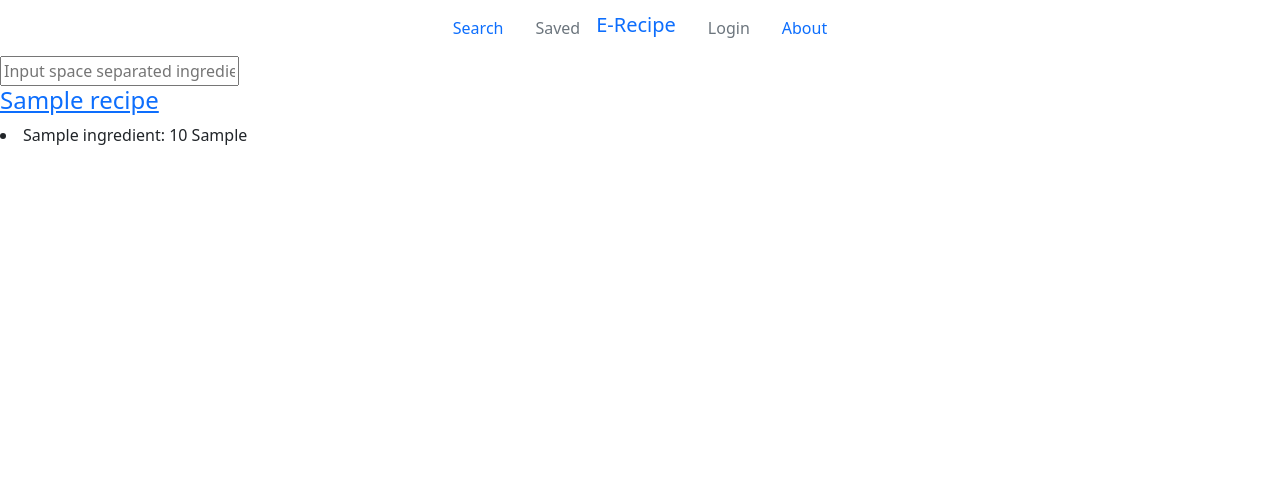
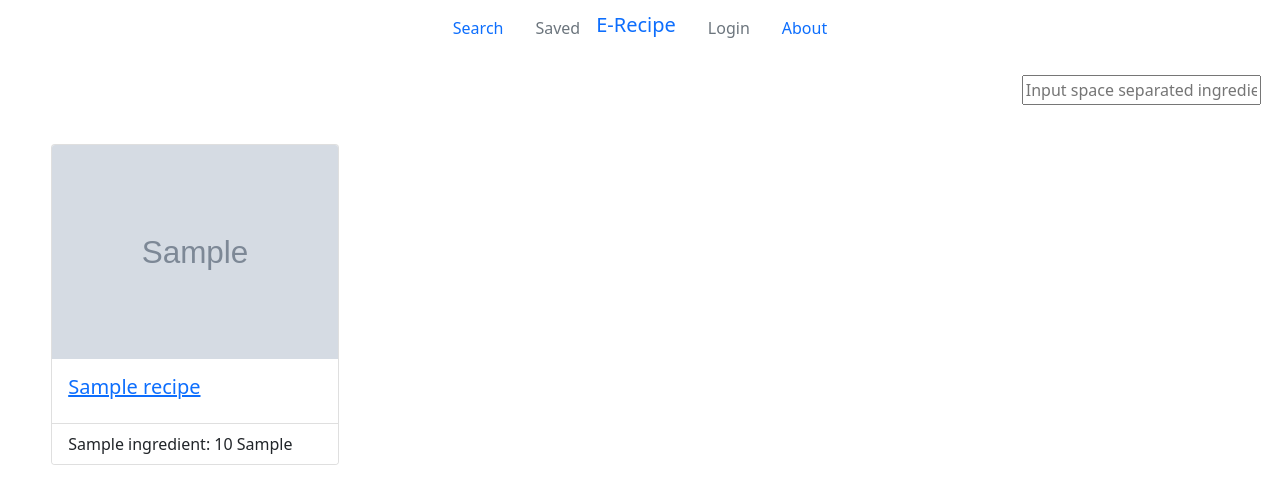
Before and after one commit to Franckevicius/WAD2-LB5A, a Django app: template recipe_sharing/templates/main_app/search.html in a window 1280 px wide. Shown: the top 504 px of the page. Run offline with Django 3.2, Linux system fonts and the light colour scheme; the template is opened without the code that fills it: values that come from a table or form of the project are taken from there, others are empty; tables that the repository leaves empty hold one stand-in row (values such as "Sample post"); grey boxes marked "Sample" are stand-in pictures; some libraries are stand-ins or nearby versions.

Commit message:
Integrated search and Bootstrap, although facing issues due to a unique div (id recipe_search_results)

```diff
--- a/recipe_sharing/templates/main_app/search.html
+++ b/recipe_sharing/templates/main_app/search.html
@@ -3,20 +3,29 @@
 {% endblock %}
 
 {% block body_block %}
+<div id="search_div" style="display:flex; justify-content:right; padding:1.5%">
+    <input  id="ingredient_input" type="text" name="ingredient_input"  placeholder="Input space separated ingredients..." >
+</div>
 
-<input  id="ingredient_input" type="text" name="ingredient_input"  placeholder="Input space separated ingredients..." >
-
-<div id="recipe_search_results">
+<div id="recipe_search_results" style="display:flex; flex:row; width:auto; padding:1.5%;">
+    <ul class="container-xs d-flex flex-row flex-wrap justify-content-left"> <!-- unordered list of "Card" bstrap objs -->
     {% if recipes %}
         {% for recipe in recipes %}
-            <h4> <a href="{% url 'main_app:render_recipe' recipe.title_slug %}">{{ recipe.title }}</a> </h4>
+            <li class="card" style="width: 18rem;">
+                <img src="{{recipe.picture.url}}" class="card-img-top" alt="recipe_pic">
+                <div class="card-body">
+                    <h5 class="card-title"> <a href="{% url 'main_app:render_recipe' recipe.title_slug %}">{{ recipe.title }}</a> </h5>
+                </div>
+                <ul class="list-group list-group-flush">
             {% for map in recipe.recipetoingredient_set.all %}
-                <li>{{ map.ingredient.name }}: {{ map.ingredient_quantity }} {{ map.ingredient.units }}</li>
+                    <li class="list-group-item">{{ map.ingredient.name }}: {{ map.ingredient_quantity }} {{ map.ingredient.units }}</li>
             {% endfor %}
+            </li>
         {% endfor %}
     {% else %}
         No recipe results
     {% endif %}
+    </ul> <!-- end of card list -->
 </div>
 
 {% endblock %}
```
